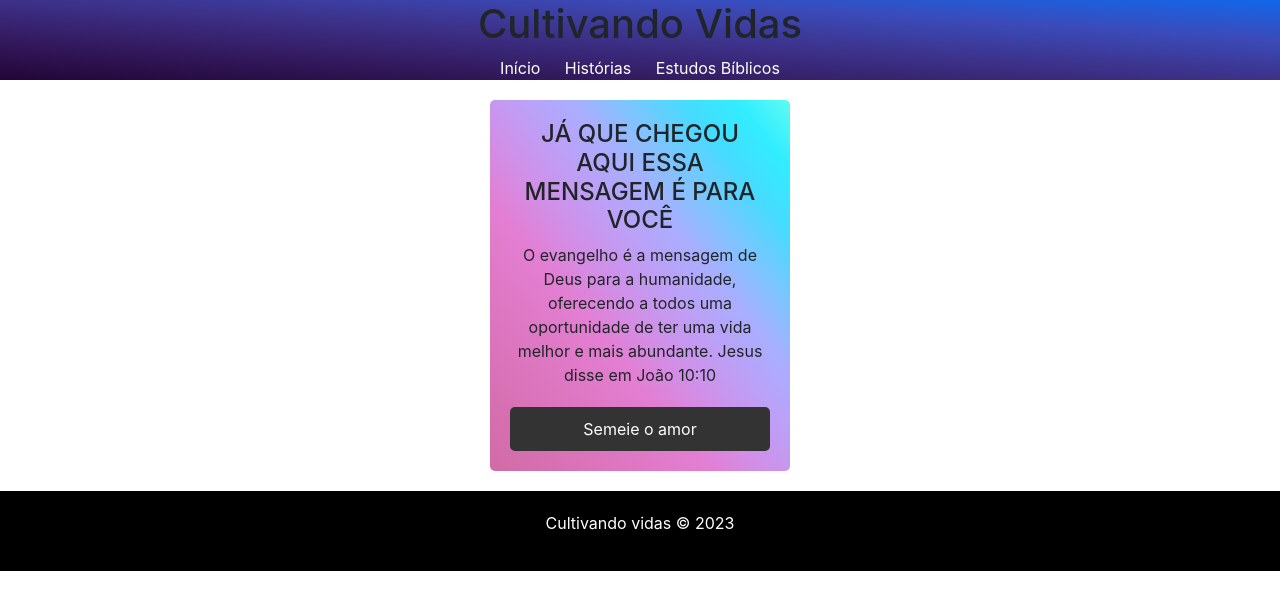
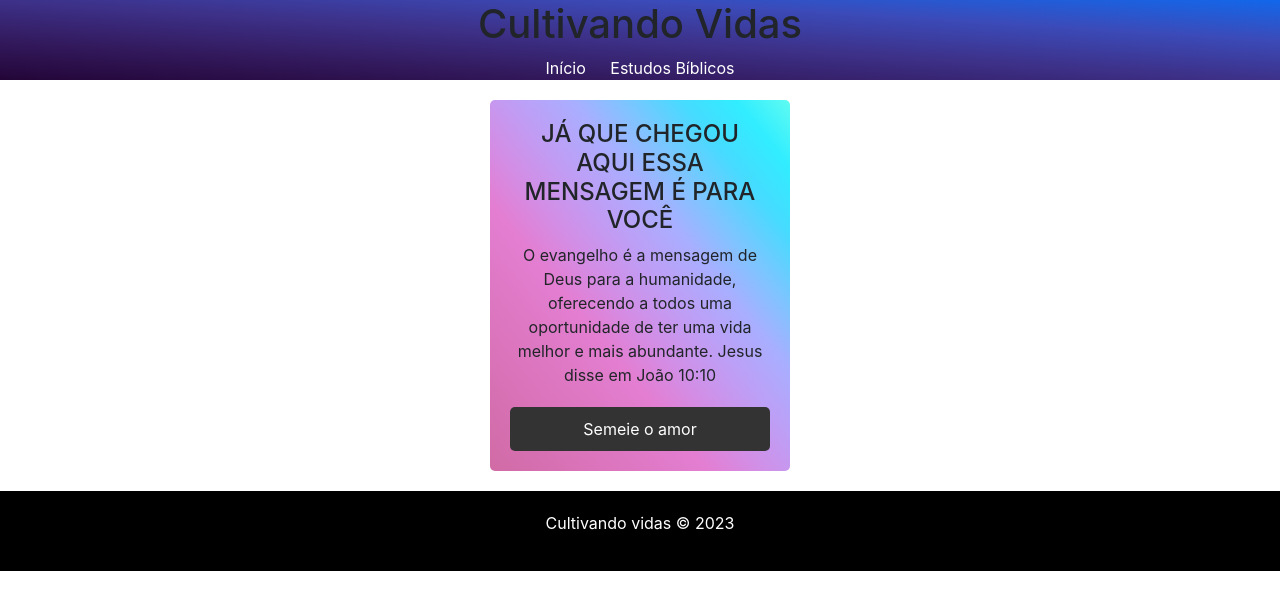
Before and after one commit to LucasVieira757/cultivandovidas, a plain HTML site: page index.html in a window 1280 px wide. Drawn offline with nearby package versions, Linux system fonts and the light colour scheme.

Commit message:
Update index.html

```diff
--- a/index.html
+++ b/index.html
@@ -21,7 +21,6 @@
           <nav>
             <ul>
               <li><a href="#">Início</a></li>
-              <li><a href="historias.html">Histórias</a></li>
               <li><a href="estudos.html">Estudos Bíblicos</a></li>
 
             </ul>
```
